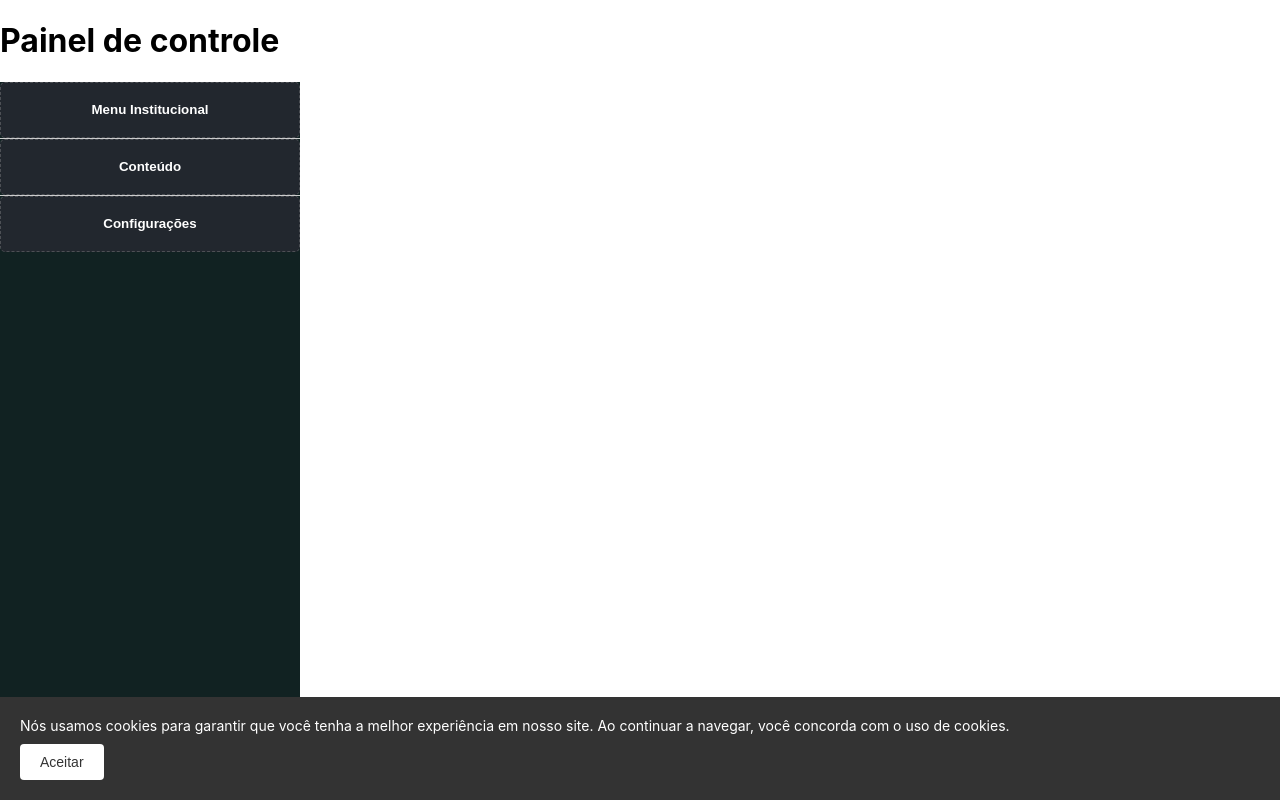
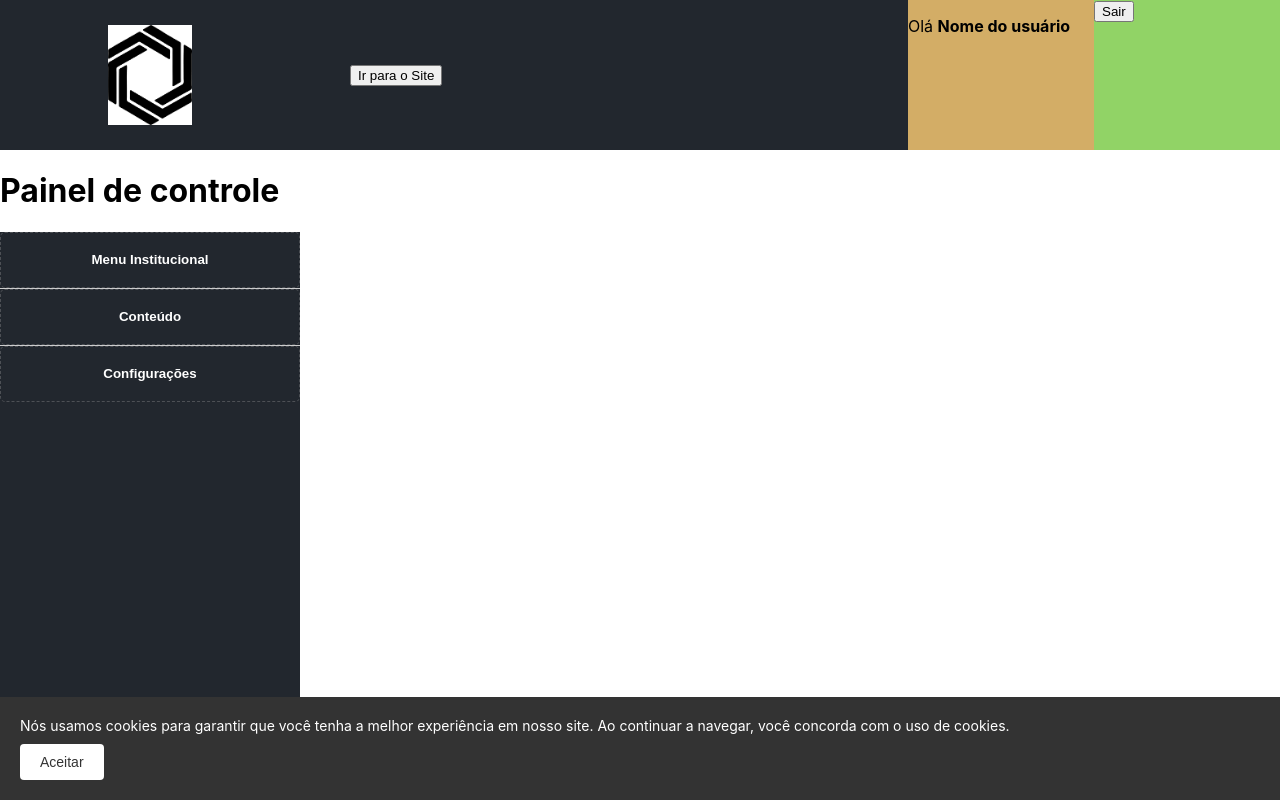
Before and after one commit to walttoncoelho/CROMO, a React (Create React App) app in the folder cromo/: page /painel in a window 1280 px wide. Shown: the top 800 px of the page. Built offline with nearby package versions, Linux system fonts and the light colour scheme.

Commit message:
Menu topo manager

```diff
--- /dev/null
+++ b/cromo/src/components/NavbarManager/NavbarManager.jsx
@@ -0,0 +1,26 @@
+import React from "react";
+import { Container, ContainerLogo, ContainerSair, ContainerSitePerfil, ContainerSitePreview } from "./Style";
+import logo from "./image/logo.png";
+
+export default function NavbarManager() {
+  return (
+    <>
+      <Container>
+        <ContainerLogo>
+          <img src={logo} alt="Logo" />
+        </ContainerLogo>
+        <ContainerSitePreview>
+        <button>Ir para o Site</button>
+        </ContainerSitePreview>
+        <ContainerSitePerfil>
+        <p>
+          Olá <strong>Nome do usuário</strong>
+        </p>
+        </ContainerSitePerfil>
+        <ContainerSair>
+        <button>Sair</button>
+        </ContainerSair>
+      </Container>
+    </>
+  );
+}
--- /dev/null
+++ b/cromo/src/components/NavbarManager/Style.jsx
@@ -0,0 +1,48 @@
+import styled from "styled-components";
+
+export const Container = styled.div`
+  display: flex;
+  flex-direction: row;
+  width: 100%;
+  height: 150px;
+  left: 0px;
+  top: 0px;
+  background: #22272e;
+
+`;
+
+export const ContainerLogo = styled.div`
+  display: flex;
+  margin: auto;
+  justify-content: center;
+  width: 20%;
+  min-width: 300px;
+
+  img {
+    height: 100px;
+  }
+
+`;
+
+export const ContainerSitePreview = styled.div`
+  display: flex;
+  margin: auto;
+  width: 60%;
+
+  margin-left: 50px;
+`;
+
+export const ContainerSitePerfil = styled.div`
+  display: flex;
+  margin: auto;
+  width: 20%;
+  height: 100%;
+  background-color: #d3ad66;
+`;
+
+export const ContainerSair = styled.div`
+  margin: auto;
+  width: 20%;
+  height: 100%;
+  background-color: #91d366;
+`;
--- a/cromo/src/components/SidebarMenu/Style.jsx
+++ b/cromo/src/components/SidebarMenu/Style.jsx
@@ -20,7 +20,7 @@ export const StyledButton = styled.button`
 `;
 
 export const StyleMenu = styled.div`
-background-color: #122;
+background-color: #22272E;
 width: 300px;
 height: 100%;
 min-height: 100vw;
--- a/cromo/src/pages/Manager/Painel/Painel.jsx
+++ b/cromo/src/pages/Manager/Painel/Painel.jsx
@@ -1,9 +1,11 @@
 import React from 'react'
+import NavbarManager from '../../../components/NavbarManager/NavbarManager'
 import SidebarMenu from '../../../components/SidebarMenu/SidebarMenu'
 
 export default function Painel() {
   return (
 <>
+<NavbarManager />
 <h1>
     Painel de controle
 </h1>
```
Also changed, not shown: cromo/src/components/SidebarMenu/SidebarMenu.jsx (+6 -18 lines), cromo/src/components/NavbarManager/image/logo.png (added).
